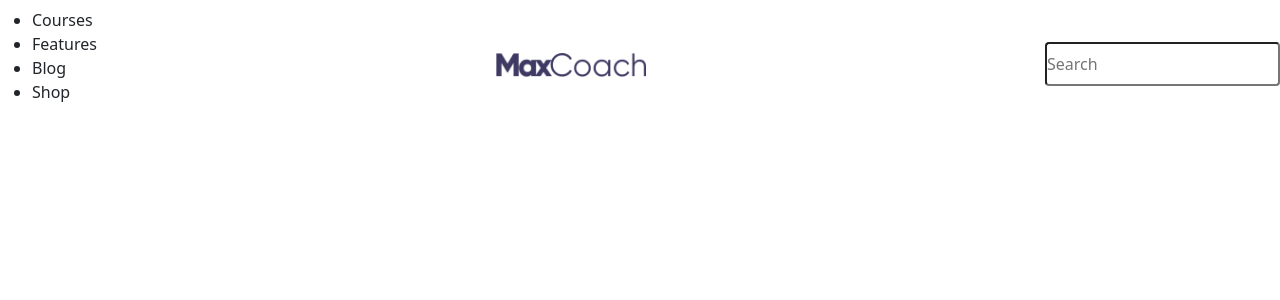
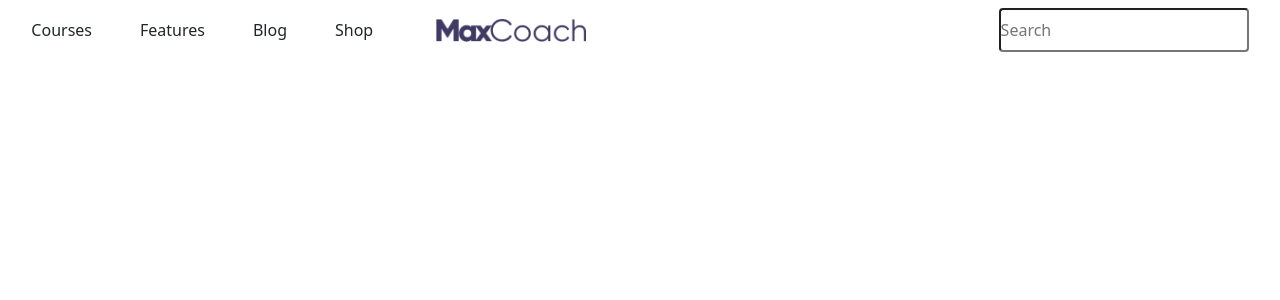
Before and after one commit to MarcoInchingoli89/proj-html-vuejs, a Vue app: page / in a window 1280 px wide. Shown: the top 300 px of the page. Built offline with nearby package versions, Linux system fonts and the light colour scheme.

Commit message:
Add Navbar Content

```diff
--- a/src/App.vue
+++ b/src/App.vue
@@ -6,27 +6,37 @@ export default {
 
 <template>
   <header id="site_header">
-    <nav class="navbar">
+    <nav class="navbar d-flex justify-content-around">
       <div class="left_menu">
-        <ul>
+        <ul class="d-flex gap-5 p-0 mb-0">
           <li>Courses</li>
           <li>Features</li>
           <li>Blog</li>
           <li>Shop</li>
         </ul>
       </div>
-      <div class="logo">
+      <div class="logo d-flex">
         <img width="150" src="./assets/img/dark-logo.png" alt="">
       </div>
       <div class="right_menu">
-        <input class="rounded-1 py-2" type="search" placeholder="Search">
+        <input class="search_bar rounded-1 py-2" type="search" placeholder="Search">
       </div>
     </nav>
   </header>
 </template>
 
 <style lang="scss" scoped>
+li {
+  list-style: none;
+}
 
+.logo {
+  width: 500px;
+}
+
+.search_bar {
+  width: 250px;
+}
 </style>
 
 <!-- TODO -->
```
